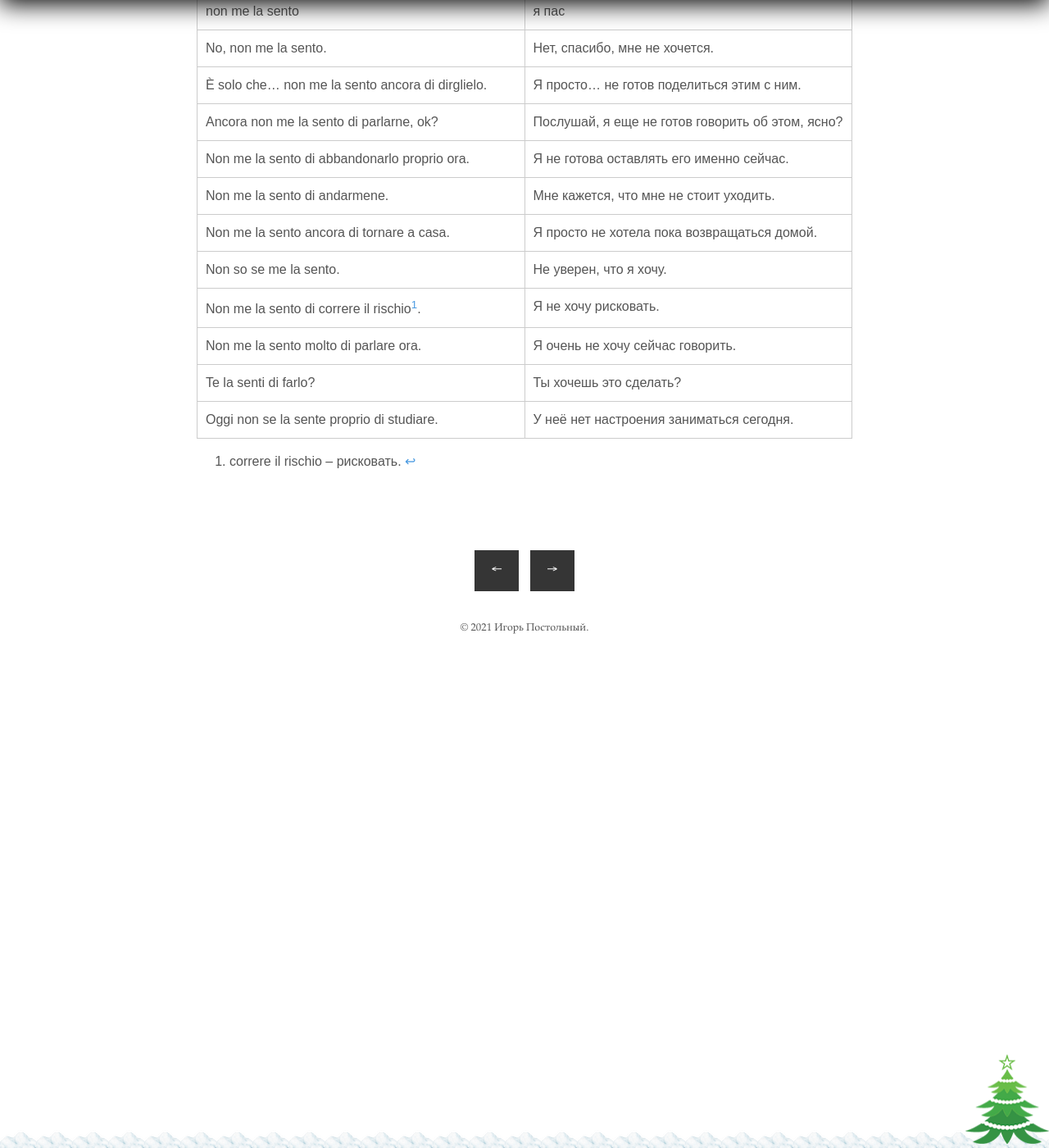
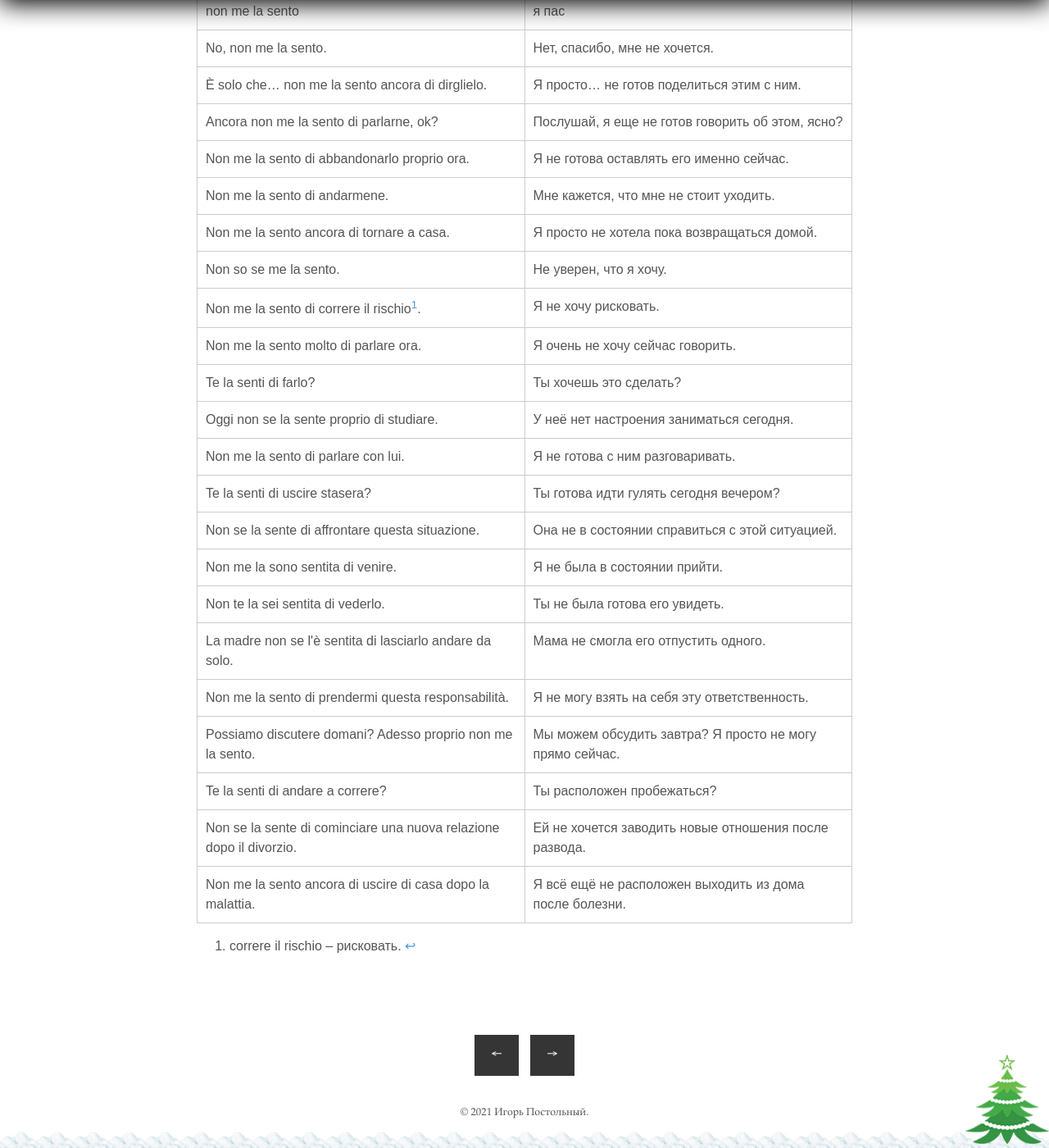
Before and after one commit to postolny/postolny.github.io, a Jekyll site: the page built from _posts/2021-03-12-sentirsela.md, in a window 1280 px wide and 1400 px high, scrolled down 1325 px. Shown: the whole window at 82% size. Built offline with Jekyll 4.4.1, drawn with Linux system fonts in a browser that asks for light colours; nearby versions of some CDN libraries.

Commit message:
Add files via upload

```diff
--- a/_posts/2021-03-12-sentirsela.md
+++ b/_posts/2021-03-12-sentirsela.md
@@ -35,5 +35,16 @@ sentirsela + di + fare qualcosa — быть расположенным что-
 |Non me la sento molto di parlare ora.|Я очень не хочу сейчас говорить.|
 |Te la senti di farlo?|Ты хочешь это сделать?|
 |Oggi non se la sente proprio di studiare.|У неё нет настроения заниматься сегодня.|
+|Non me la sento di parlare con lui.|Я не готова с ним разговаривать.|
+|Te la senti di uscire stasera?|Ты готова идти гулять сегодня вечером?
+|Non se la sente di affrontare questa situazione.|Она не в состоянии справиться с этой ситуацией.|
+|Non me la sono sentita di venire.|Я не была в состоянии прийти.|
+|Non te la sei sentita di vederlo.|Ты не была готова его увидеть.|
+|La madre non se l'è sentita di lasciarlo andare da solo.|Мама не смогла его отпустить одного.|
+|Non me la sento di prendermi questa responsabilità.|Я не могу взять на себя эту ответственность.|
+|Possiamo discutere domani? Adesso proprio non me la sento.|Мы можем обсудить завтра? Я просто не могу прямо сейчас.|
+|Te la senti di andare a correre?|Ты расположен пробежаться?|
+|Non se la sente di cominciare una nuova relazione dopo il divorzio.|Ей не хочется заводить новые отношения после развода.|
+|Non me la sento ancora di uscire di casa dopo la malattia.|Я всё ещё не расположен выходить из дома после болезни.|
 
 [^1]: correre il rischio – рисковать.
```
